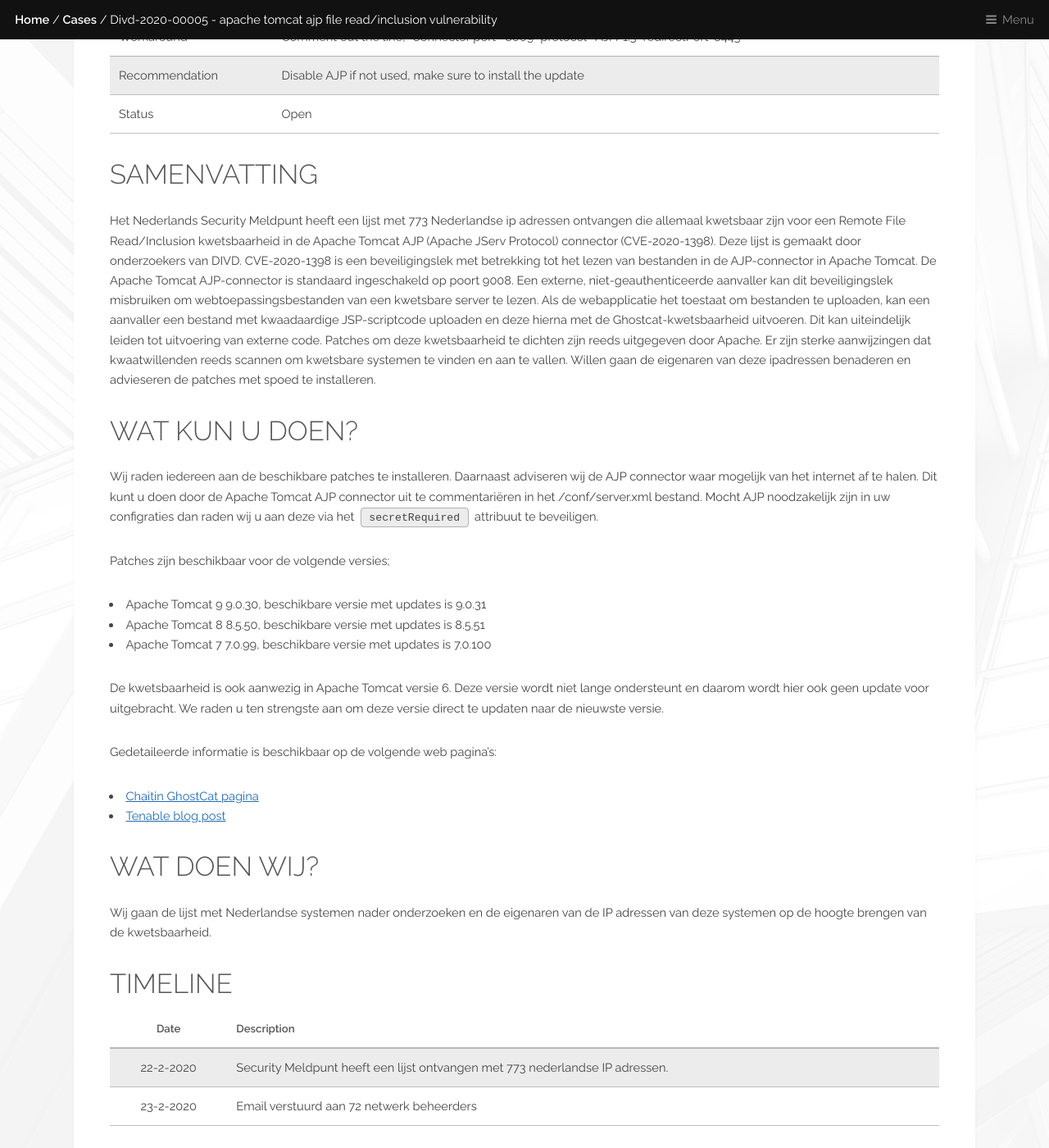
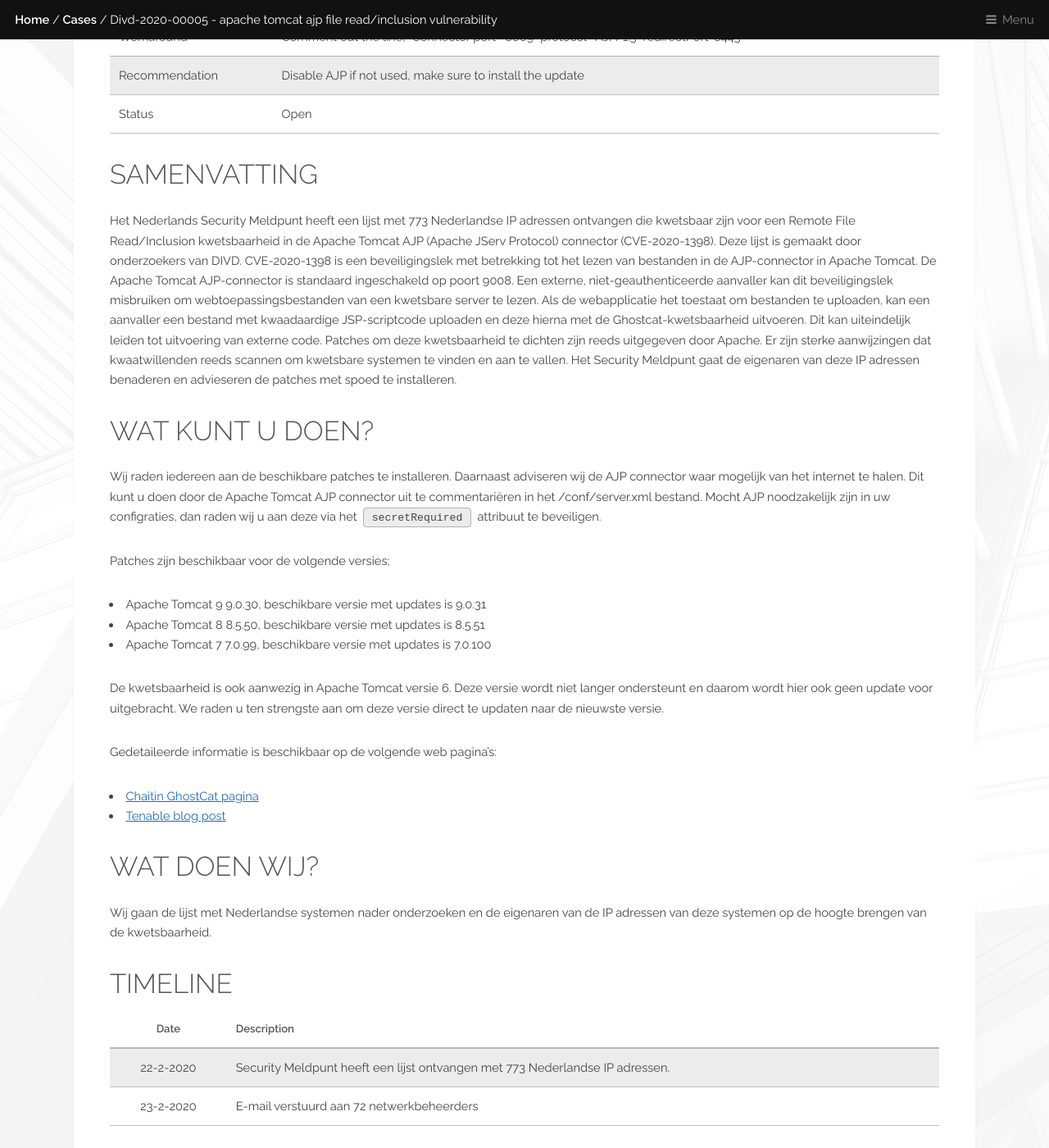
Before and after one commit to DIVD-NL/SecurityMeldpunt, a Jekyll site: the page built from cases/DIVD-2020-00005.md, in a window 1280 px wide and 1400 px high, scrolled down 865 px. Shown: the whole window at 82% size. Built offline with Jekyll 4.4.1, drawn with Linux system fonts in a browser that asks for light colours; some of the changed text lies outside the part shown.

Commit message:
Update DIVD-2020-00005.md

```diff
--- a/cases/DIVD-2020-00005.md
+++ b/cases/DIVD-2020-00005.md
@@ -24,19 +24,19 @@
 
 ## Samenvatting
 
-Het Nederlands Security Meldpunt heeft een lijst met 773 Nederlandse ip adressen ontvangen die allemaal kwetsbaar zijn voor een Remote File Read/Inclusion kwetsbaarheid in de Apache Tomcat AJP (Apache JServ Protocol) connector (CVE-2020-1398). Deze lijst is gemaakt door onderzoekers van DIVD. CVE-2020-1398 is een beveiligingslek met betrekking tot het lezen van bestanden in de AJP-connector in Apache Tomcat. De Apache Tomcat AJP-connector is standaard ingeschakeld op poort 9008. Een externe, niet-geauthenticeerde aanvaller kan dit beveiligingslek misbruiken om webtoepassingsbestanden van een kwetsbare server te lezen. Als de webapplicatie het toestaat om bestanden te uploaden, kan een aanvaller een bestand met kwaadaardige JSP-scriptcode uploaden en deze hierna met de Ghostcat-kwetsbaarheid uitvoeren. Dit kan uiteindelijk leiden tot uitvoering van externe code. Patches om deze kwetsbaarheid te dichten zijn reeds uitgegeven door Apache.
-Er zijn sterke aanwijzingen dat kwaatwillenden reeds scannen om kwetsbare systemen te vinden en aan te vallen. Willen gaan de eigenaren van deze ipadressen benaderen en advieseren de patches met spoed te installeren.
+Het Nederlands Security Meldpunt heeft een lijst met 773 Nederlandse IP adressen ontvangen die kwetsbaar zijn voor een Remote File Read/Inclusion kwetsbaarheid in de Apache Tomcat AJP (Apache JServ Protocol) connector (CVE-2020-1398). Deze lijst is gemaakt door onderzoekers van DIVD. CVE-2020-1398 is een beveiligingslek met betrekking tot het lezen van bestanden in de AJP-connector in Apache Tomcat. De Apache Tomcat AJP-connector is standaard ingeschakeld op poort 9008. Een externe, niet-geauthenticeerde aanvaller kan dit beveiligingslek misbruiken om webtoepassingsbestanden van een kwetsbare server te lezen. Als de webapplicatie het toestaat om bestanden te uploaden, kan een aanvaller een bestand met kwaadaardige JSP-scriptcode uploaden en deze hierna met de Ghostcat-kwetsbaarheid uitvoeren. Dit kan uiteindelijk leiden tot uitvoering van externe code. Patches om deze kwetsbaarheid te dichten zijn reeds uitgegeven door Apache.
+Er zijn sterke aanwijzingen dat kwaatwillenden reeds scannen om kwetsbare systemen te vinden en aan te vallen. Het Security Meldpunt gaat de eigenaren van deze IP adressen benaderen en advieseren de patches met spoed te installeren.
 
-## Wat kun u doen?
+## Wat kunt u doen?
 
-Wij raden iedereen aan de beschikbare patches te installeren. Daarnaast adviseren wij de AJP connector waar mogelijk van het internet af te halen. Dit kunt u doen door de Apache Tomcat AJP connector uit te commentariëren in het /conf/server.xml bestand. Mocht AJP noodzakelijk zijn in uw configraties dan raden wij u aan deze via het `secretRequired` attribuut te beveiligen.
+Wij raden iedereen aan de beschikbare patches te installeren. Daarnaast adviseren wij de AJP connector waar mogelijk van het internet te halen. Dit kunt u doen door de Apache Tomcat AJP connector uit te commentariëren in het /conf/server.xml bestand. Mocht AJP noodzakelijk zijn in uw configraties, dan raden wij u aan deze via het `secretRequired` attribuut te beveiligen.
 
 Patches zijn beschikbaar voor de volgende versies;
 * Apache Tomcat 9	9.0.30, beschikbare versie met updates is 9.0.31
 * Apache Tomcat 8	8.5.50, beschikbare versie met updates is 8.5.51
 * Apache Tomcat 7	7.0.99, beschikbare versie met updates is 7.0.100
 
-De kwetsbaarheid is ook aanwezig in Apache Tomcat versie 6. Deze versie wordt niet lange ondersteunt en daarom wordt hier ook geen update voor uitgebracht. We raden u ten strengste aan om deze versie direct te updaten naar de nieuwste versie.
+De kwetsbaarheid is ook aanwezig in Apache Tomcat versie 6. Deze versie wordt niet langer ondersteunt en daarom wordt hier ook geen update voor uitgebracht. We raden u ten strengste aan om deze versie direct te updaten naar de nieuwste versie.
 
 Gedetaileerde informatie is beschikbaar op de volgende web pagina's:
 * [Chaitin GhostCat pagina](https://www.chaitin.cn/en/ghostcat)
@@ -50,8 +50,8 @@
 
 | Date  | Description |
 |:-----:|-------------|
-| 22-2-2020 | Security Meldpunt heeft een lijst ontvangen met 773 nederlandse IP adressen. |
-| 23-2-2020 | Email verstuurd aan 72 netwerk beheerders |
+| 22-2-2020 | Security Meldpunt heeft een lijst ontvangen met 773 Nederlandse IP adressen. |
+| 23-2-2020 | E-mail verstuurd aan 72 netwerkbeheerders |
 
 ![Ghostcat](/assets/images/ghostcat-logo-small.png "Image copyright Chaitin Tech")
 
```
Also changed, not shown: other parts of cases/DIVD-2020-00005.md (+4 -4 lines).
